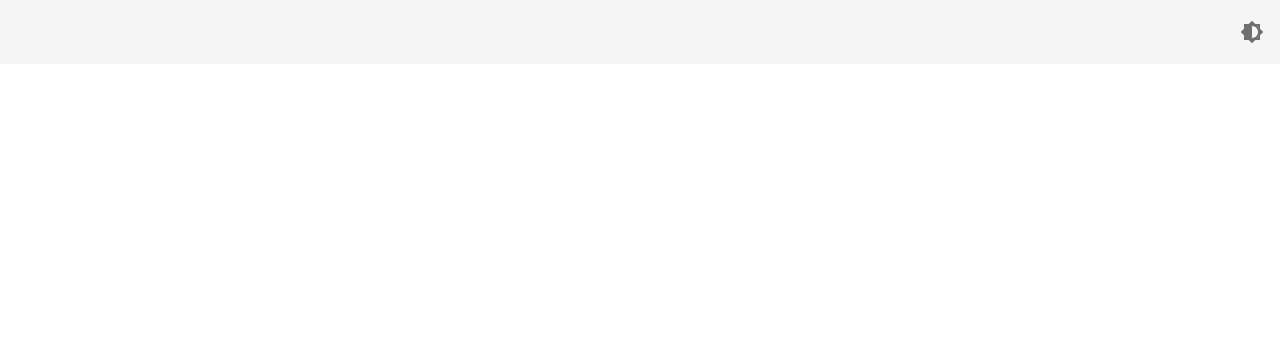
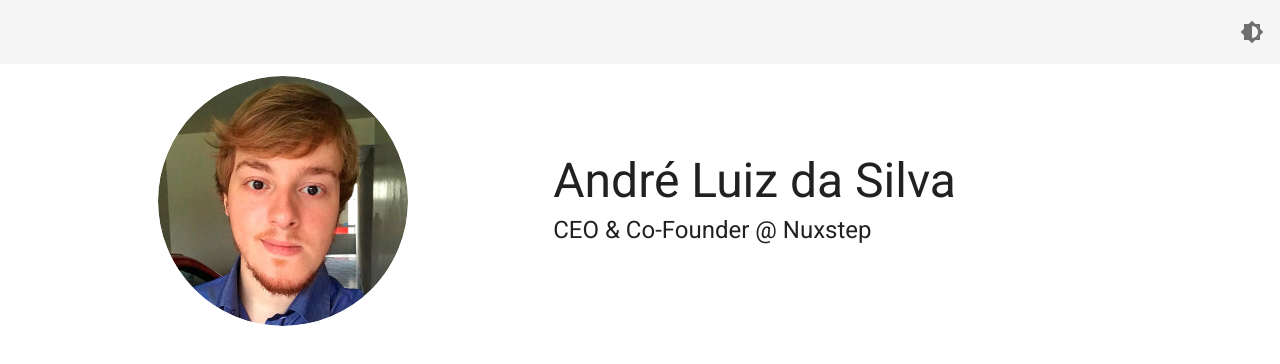
Before and after one commit to andresilva-cc/personal-website, a Nuxt app: page / in a window 1280 px wide. Shown: the top 364 px of the page. Built offline with nearby package versions, Linux system fonts and the light colour scheme.

Commit message:
Basic layout with picture, name, job and company

```diff
--- a/pages/index.vue
+++ b/pages/index.vue
@@ -1,5 +1,13 @@
 <template>
-  <v-layout column justify-center align-center>
-    <v-flex xs12 sm8 md6> </v-flex>
-  </v-layout>
+  <v-row justify="center" align="center" class="text-center text-md-left">
+    <v-col cols="12" md="4">
+      <v-avatar size="250">
+        <img src="/profile.jpg" />
+      </v-avatar>
+    </v-col>
+    <v-col cols="12" md="6">
+      <div class="display-2">André Luiz da Silva</div>
+      <div class="headline pt-2">CEO & Co-Founder @ Nuxstep</div>
+    </v-col>
+  </v-row>
 </template>
```
Also changed, not shown: static/profile.jpg (added).
